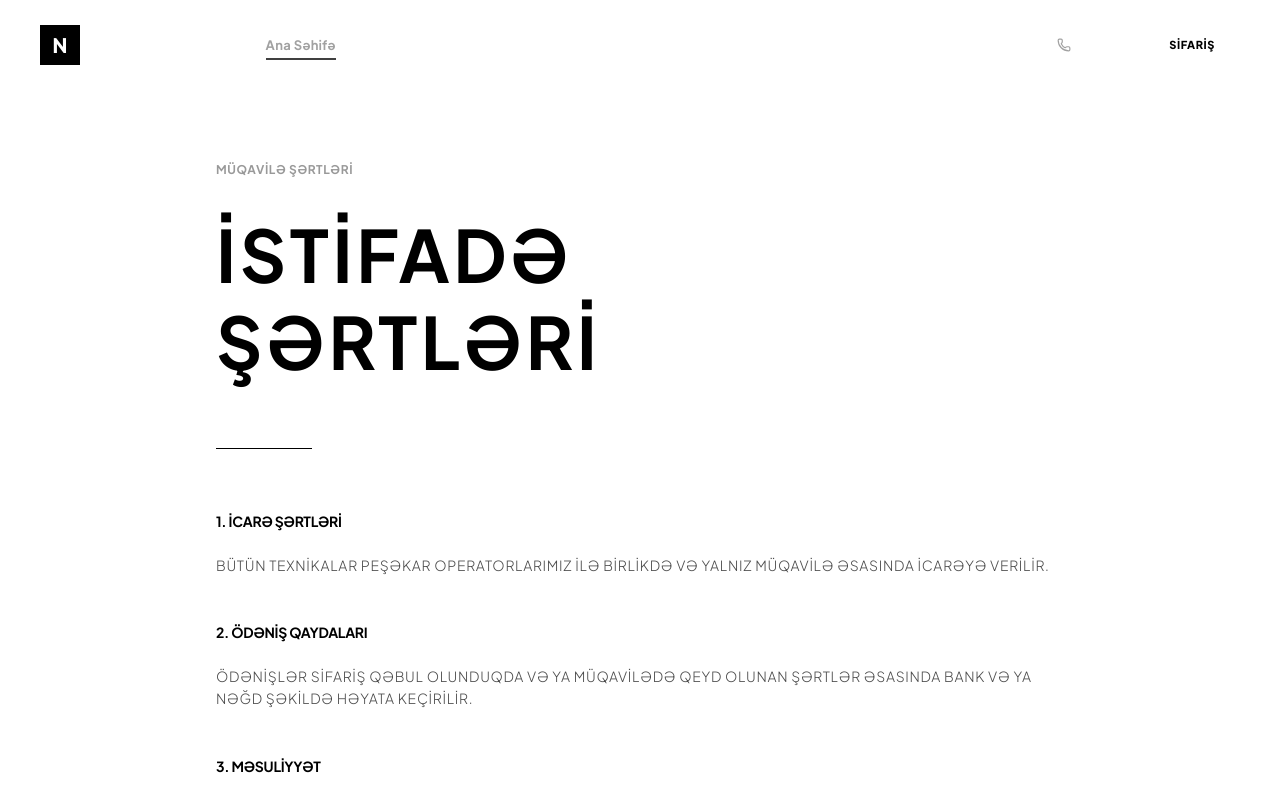
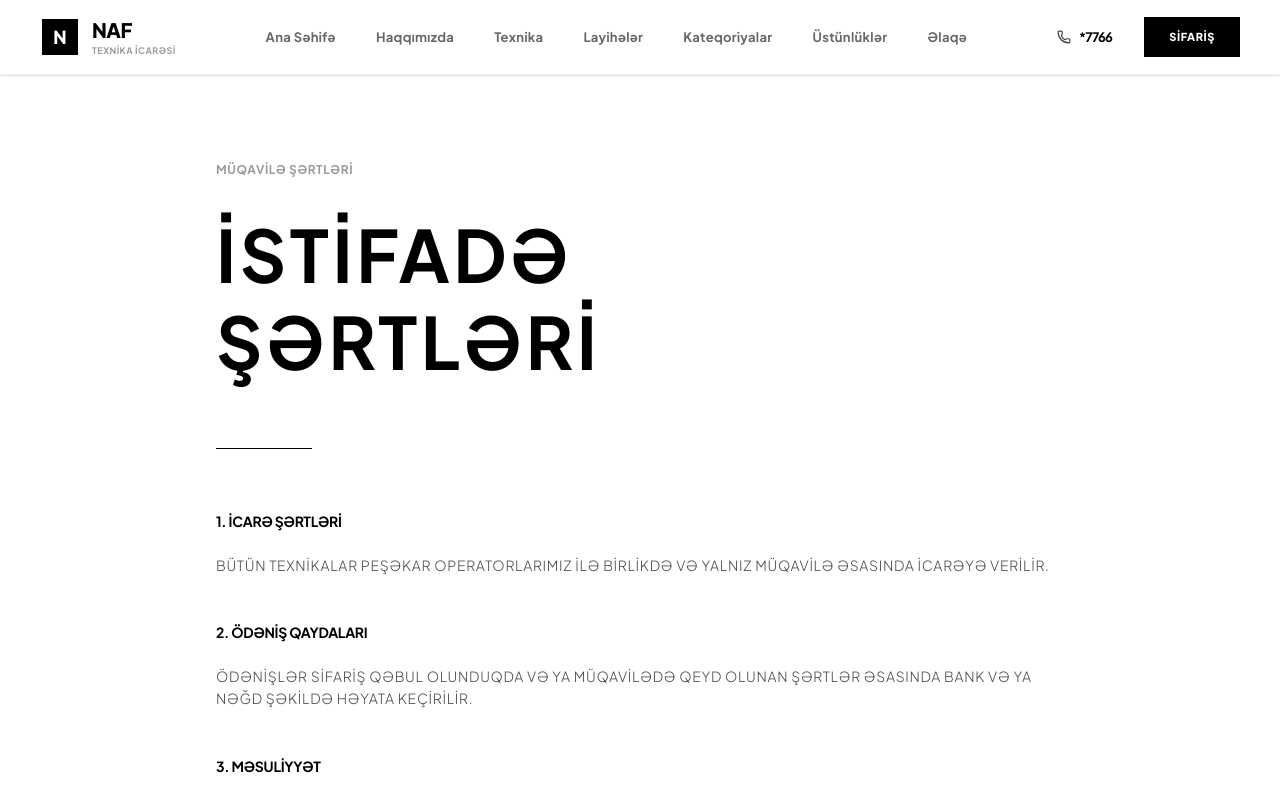
Before and after one commit to UmudvarKhalisli/NAF, a Next.js app: page /terms in a window 1280 px wide. Shown: the top 800 px of the page. Built offline with nearby package versions, Linux system fonts and the light colour scheme.

Commit message:
UI scroll, navbar subpage and dummy equipment fixes

```diff
--- a/src/app/page.tsx
+++ b/src/app/page.tsx
@@ -38,6 +38,10 @@ export default function Home() {
         </div>
       </section>
 
+      <Categories />
+      <WhyUs />
+      <ContactForm />
+      <Footer />
     </>
   );
 }
--- a/src/components/Navbar.tsx
+++ b/src/components/Navbar.tsx
@@ -3,6 +3,7 @@
 import { useState, useEffect } from "react";
 import { motion, AnimatePresence } from "framer-motion";
 import { Phone, Instagram, Facebook, Menu, X } from "lucide-react";
+import { usePathname } from "next/navigation";
 
 const navLinks = [
   { label: "Ana Səhifə", href: "/#hero", id: "hero" },
@@ -19,10 +20,16 @@ export default function Navbar() {
   const [scrolled, setScrolled] = useState(false);
   const [activeSection, setActiveSection] = useState("hero");
 
+  const pathname = usePathname();
+  const isHome = pathname === "/";
+  // On sub-pages, the navbar should always have a solid background natively.
+  const forceSolid = !isHome || scrolled;
+
   useEffect(() => {
     const handleScroll = () => {
       setScrolled(window.scrollY > 20);
 
+      if (isHome) {
         const sections = navLinks.map(link => document.getElementById(link.id));
         const scrollPosition = window.scrollY + 100;
 
@@ -35,31 +42,33 @@ export default function Navbar() {
             }
           }
         });
+      }
     };
 
     window.addEventListener("scroll", handleScroll);
+    handleScroll();
     return () => window.removeEventListener("scroll", handleScroll);
-  }, []);
+  }, [isHome]);
 
   return (
     <nav
       className={`fixed top-0 left-0 right-0 z-[100] transition-all duration-500 ${
-        scrolled
-          ? "bg-white/80 backdrop-blur-xl border-b border-black/5 py-3 shadow-sm"
+        forceSolid
+          ? "bg-white/95 backdrop-blur-xl border-b border-black/5 py-4 shadow-sm"
           : "bg-transparent py-6"
       }`}
     >
       <div className="max-w-[1440px] mx-auto px-6 lg:px-10">
         <div className="flex items-center justify-between gap-4">
-          <a href="#hero" className="group flex items-center gap-3 flex-shrink-0">
-            <div className={`w-10 h-10 flex items-center justify-center bg-black text-white font-black text-xl transition-all duration-500 group-hover:bg-neutral-700 ${scrolled ? 'scale-90' : ''}`}>
+          <a href="/#hero" className="group flex items-center gap-3 flex-shrink-0">
+            <div className={`w-10 h-10 flex items-center justify-center bg-black text-white font-black text-xl transition-all duration-500 group-hover:bg-neutral-700 ${forceSolid ? 'scale-90' : ''}`}>
               N
             </div>
             <div className="flex flex-col">
-              <span className={`text-xl font-black tracking-tight transition-colors duration-500 ${scrolled || open ? "text-black" : "text-white"}`}>
+              <span className={`text-xl font-black tracking-tight transition-colors duration-500 ${forceSolid || open ? "text-black" : "text-white"}`}>
                 NAF
               </span>
-              <span className={`text-[9px] font-bold tracking-[0.2em] transition-colors duration-500 ${scrolled || open ? "text-black/40" : "text-white/40"} uppercase`}>
+              <span className={`text-[9px] font-bold tracking-[0.2em] transition-colors duration-500 ${forceSolid || open ? "text-black/40" : "text-white/40"} uppercase`}>
                 Texnika İcarəsi
               </span>
             </div>
@@ -71,14 +80,14 @@ export default function Navbar() {
                 key={link.label}
                 href={link.href}
                 className={`relative text-[13px] font-bold tracking-wide transition-all duration-300 group ${
-                  activeSection === link.id
-                    ? (scrolled ? "text-neutral-700" : "text-neutral-400")
-                    : (scrolled ? "text-black/70 hover:text-black" : "text-white/70 hover:text-white")
+                  activeSection === link.id && isHome
+                    ? (forceSolid ? "text-neutral-900" : "text-gray-300")
+                    : (forceSolid ? "text-black/60 hover:text-black" : "text-white/70 hover:text-white")
                 }`}
               >
                 {link.label}
                 <span className={`absolute -bottom-1 left-0 h-[2px] bg-neutral-700 transition-all duration-300 ${
-                  activeSection === link.id ? "w-full" : "w-0 group-hover:w-full"
+                  activeSection === link.id && isHome ? "w-full" : "w-0 group-hover:w-full"
                 }`} />
               </a>
             ))}
@@ -88,10 +97,10 @@ export default function Navbar() {
             <a
               href="tel:+994501234567"
               className={`hidden sm:flex items-center gap-2 text-[13px] font-bold tracking-tighter transition-colors ${
-                scrolled || open ? "text-black" : "text-white"
+                forceSolid || open ? "text-black" : "text-white"
               }`}
             >
-              <Phone size={14} className={scrolled || open ? "text-neutral-700" : "text-neutral-400"} />
+              <Phone size={14} className={forceSolid || open ? "text-neutral-700" : "text-neutral-400"} />
               *7766
             </a>
 
@@ -100,9 +109,9 @@ export default function Navbar() {
               target="_blank"
               rel="noopener noreferrer"
               className={`hidden md:block px-6 py-2.5 text-[11px] font-black tracking-[0.2em] uppercase border transition-all duration-500 ${
-                scrolled || open
-                ? "bg-black text-white border-black hover:bg-neutral-700 hover:border-neutral-700"
-                : "bg-white text-black border-white hover:bg-neutral-700 hover:text-white hover:border-neutral-700"
+                forceSolid || open
+                ? "bg-black text-white border-black hover:bg-neutral-800 hover:border-neutral-800"
+                : "bg-white text-black border-white hover:bg-neutral-200 hover:text-black hover:border-neutral-200"
               }`}
             >
               Sifariş
@@ -112,9 +121,9 @@ export default function Navbar() {
               onClick={() => setOpen(!open)}
               className={`lg:hidden flex flex-col gap-1.5 p-2 transition-all group z-[110]`}
             >
-              <div className={`w-6 h-[2px] transition-all duration-300 ${open ? "rotate-45 translate-y-[8px]" : ""} ${scrolled || open ? "bg-black" : "bg-white"}`} />
-              <div className={`w-6 h-[2px] transition-all duration-300 ${open ? "opacity-0" : ""} ${scrolled || open ? "bg-black" : "bg-white"}`} />
-              <div className={`w-6 h-[2px] transition-all duration-300 ${open ? "-rotate-45 -translate-y-[8px]" : ""} ${scrolled || open ? "bg-black" : "bg-white"}`} />
+              <div className={`w-6 h-[2px] transition-all duration-300 ${open ? "rotate-45 translate-y-[8px]" : ""} ${forceSolid || open ? "bg-black" : "bg-white"}`} />
+              <div className={`w-6 h-[2px] transition-all duration-300 ${open ? "opacity-0" : ""} ${forceSolid || open ? "bg-black" : "bg-white"}`} />
+              <div className={`w-6 h-[2px] transition-all duration-300 ${open ? "-rotate-45 -translate-y-[8px]" : ""} ${forceSolid || open ? "bg-black" : "bg-white"}`} />
             </button>
           </div>
         </div>
@@ -139,7 +148,7 @@ export default function Navbar() {
                   href={link.href}
                   onClick={() => setOpen(false)}
                   className={`text-3xl font-black tracking-tighter transition-colors ${
-                    activeSection === link.id ? "text-neutral-600" : "text-black"
+                    activeSection === link.id && isHome ? "text-neutral-600" : "text-black"
                   }`}
                 >
                   {link.label}
--- a/src/components/equipment/EquipmentGrid.tsx
+++ b/src/components/equipment/EquipmentGrid.tsx
@@ -7,31 +7,67 @@ interface EquipmentGridProps {
   featuredOnly?: boolean;
 }
 
+const DUMMY_EQUIPMENT: EquipmentItem[] = [
+  {
+    id: 'dummy-1',
+    name: 'Caterpillar 320D Ekskavator',
+    category: 'Ekskavatorlar',
+    price: 350,
+    price_unit: 'günlük',
+    status: 'available',
+    is_featured: true,
+    created_at: new Date().toISOString(),
+    specs: {},
+    image_url: 'https://images.unsplash.com/photo-1579848529243-7f28c2e64a13?q=80&w=800&auto=format&fit=crop'
+  },
+  {
+    id: 'dummy-2',
+    name: 'JCB D10T Buldozer',
+    category: 'Buldozerlər',
+    price: 450,
+    price_unit: 'günlük',
+    status: 'available',
+    is_featured: true,
+    created_at: new Date().toISOString(),
+    specs: {},
+    image_url: 'https://images.unsplash.com/photo-1498409765371-8bc91db9df84?q=80&w=800&auto=format&fit=crop'
+  },
+  {
+    id: 'dummy-3',
+    name: 'Volvo 420 Kran',
+    category: 'Kranlar',
+    price: 550,
+    price_unit: 'günlük',
+    status: 'rented',
+    is_featured: true,
+    created_at: new Date().toISOString(),
+    specs: {},
+    image_url: 'https://images.unsplash.com/photo-1581094651181-35942459ef62?q=80&w=800&auto=format&fit=crop'
+  }
+];
+
 export default async function EquipmentGrid({ limit, featuredOnly }: EquipmentGridProps) {
   let query = supabase.from('equipment').select('*');
 
   if (featuredOnly) {
     query = query.eq('is_featured', true);
   }
-
   if (limit) {
     query = query.limit(limit);
   }
 
   const { data: equipment, error } = await query.order('created_at', { ascending: false });
 
-  if (error || !equipment || equipment.length === 0) {
-    return (
-      <div className="w-full text-center py-12 text-black/50 uppercase tracking-widest font-bold">
-        Heç bir texnika tapılmadı
-      </div>
-    );
+  let finalEq = equipment as EquipmentItem[] | null;
+
+  if (!finalEq || finalEq.length === 0 || error) {
+    finalEq = DUMMY_EQUIPMENT.slice(0, limit || 3);
   }
 
   return (
     <div className="grid grid-cols-1 md:grid-cols-2 lg:grid-cols-3 gap-8">
-      {equipment.map((item, idx) => (
-        <EquipmentCard key={item.id} equipment={item as EquipmentItem} idx={idx} />
+      {finalEq.map((item, idx) => (
+        <EquipmentCard key={item.id} equipment={item} idx={idx} />
       ))}
     </div>
   );
```
Lines whose indentation alone changed are shown as unchanged.
